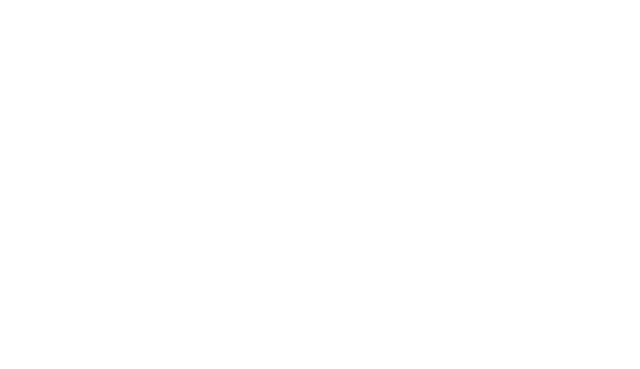
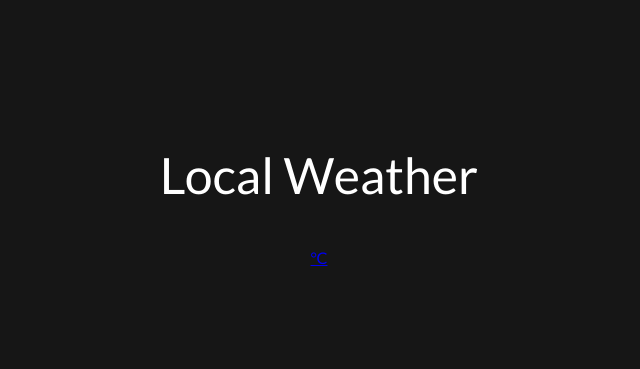
Before and after one commit to mattchere/local-weather, a plain HTML site: page index.html in a window 1280 px wide. Shown: the whole page, without its empty margins (321-961 px from the left). Drawn offline with nearby package versions, Linux system fonts and the light colour scheme.

Commit message:
Add basic structure and styling

```diff
--- a/index.html
+++ b/index.html
@@ -24,13 +24,20 @@
 
   <body>
 
+    <section class="main">
+      <section class="header">
+        <h1 class="lead">Local Weather</h1>
+      </section>
+      <section>
+        <a href="#" id="degrees">&deg;C</a>
+      </section>
+    </section>
 
 
 
     <!-- JavaScript files -->
     <script src="https://ajax.googleapis.com/ajax/libs/jquery/1.12.4/jquery.min.js"></script>
     <script>window.jQuery || document.write('<script src="http://code.jquery.com/jquery-3.2.1.min.js"><\/script>')</script>
-
     <script src="main.js"></script>
   </body>
 </html>
--- a/main.css
+++ b/main.css
@@ -0,0 +1,73 @@
+/*
+====================
+CSS Reset
+====================
+*/
+
+/* http://meyerweb.com/eric/tools/css/reset/
+   v2.0 | 20110126
+   License: none (public domain)
+*/
+html, body, div, span, applet, object, iframe,
+h1, h2, h3, h4, h5, h6, p, blockquote, pre,
+a, abbr, acronym, address, big, cite, code,
+del, dfn, em, img, ins, kbd, q, s, samp,
+small, strike, strong, sub, sup, tt, var,
+b, u, i, center,
+dl, dt, dd, ol, ul, li,
+fieldset, form, label, legend,
+table, caption, tbody, tfoot, thead, tr, th, td,
+article, aside, canvas, details, embed,
+figure, figcaption, footer, header, hgroup,
+menu, nav, output, ruby, section, summary,
+time, mark, audio, video {
+	margin: 0;
+	padding: 0;
+	border: 0;
+	font-size: 100%;
+	font: inherit;
+	vertical-align: baseline;
+}
+/* HTML5 display-role reset for older browsers */
+article, aside, details, figcaption, figure,
+footer, header, hgroup, menu, nav, section {
+	display: block;
+}
+body {
+	line-height: 1;
+}
+ol, ul {
+	list-style: none;
+}
+blockquote, q {
+	quotes: none;
+}
+blockquote:before, blockquote:after,
+q:before, q:after {
+	content: '';
+	content: none;
+}
+table {
+	border-collapse: collapse;
+	border-spacing: 0;
+}
+
+/*
+====================
+Custom styles
+====================
+*/
+
+body {
+  background-color: #161616;
+  color: #fff;
+  font-family: 'Lato', sans-serif;
+}
+.main {
+  padding: 100px;
+  text-align: center;
+}
+.lead {
+  font-size: 50px;
+  margin: 50px 0;
+}
```
